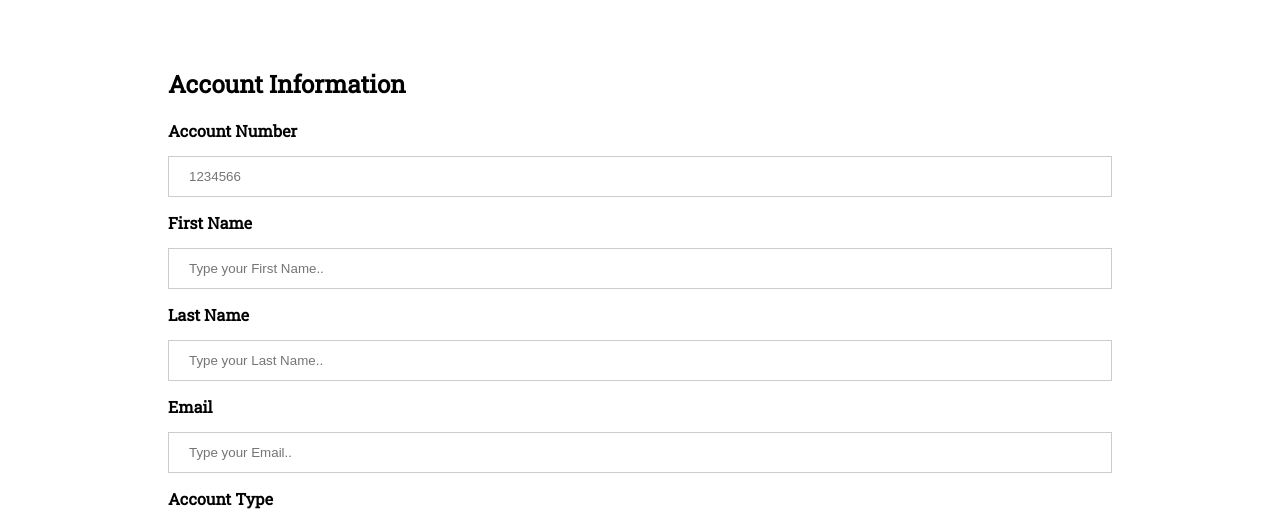
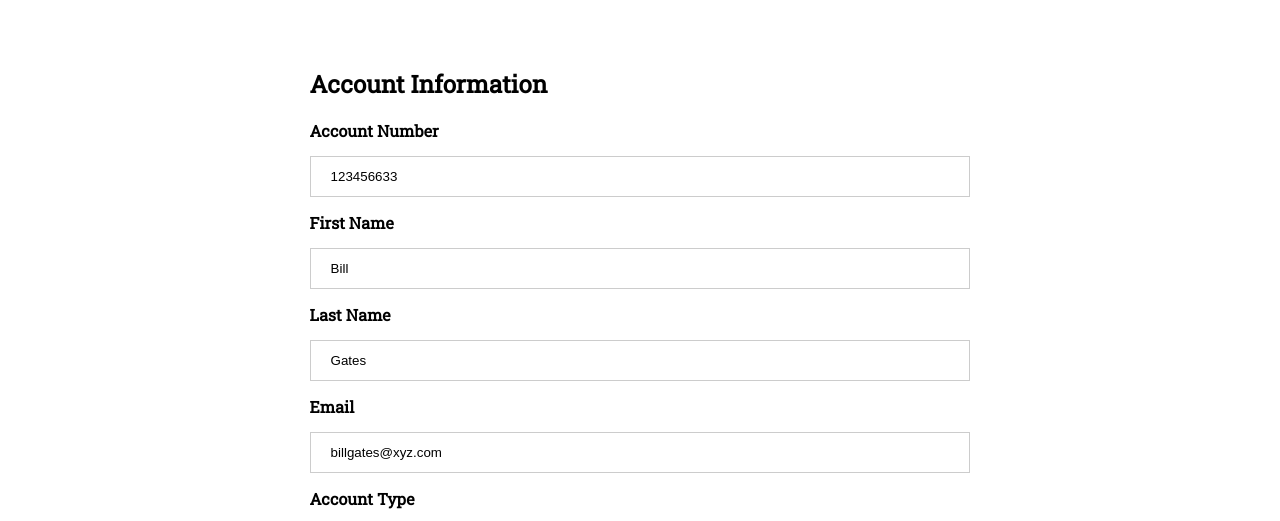
Before and after one commit to Jasoniyi/projectBanka, a plain HTML site: page userCreateAcctDashboard.html in a window 1280 px wide. Shown: the part 255-776 px from the top of the page. Drawn offline with Linux system fonts and the light colour scheme.

Commit message:
feat(create user account):user creates an account[Delivers #165211922]

```diff
--- a/css/style.css
+++ b/css/style.css
@@ -332,6 +332,10 @@
  .acct-list {
 	 flex-grow: 1;
 	 padding:50px;
+ }
+ .acctform {
+	 width: 70%;
+	 margin-left: 15%;
  }
 
  td a {
--- a/userCreateAcctDashboard.html
+++ b/userCreateAcctDashboard.html
@@ -28,19 +28,20 @@
 
 	<section class="acct-list center">
 		<div class="container">
-			<h1>Account Information</h1>
-			<form>
+			<!-- <h1>Account Information</h1> -->
+			<form class="acctform">
+                    <h1>Account Information</h1>
                 <label for="Account Number">Account Number</label>
-                <input type="text" id="AccountName" placeholder="1234566 ">
+                <input type="text" id="AccountName" value="123456633" readonly>
 
                 <label for="First Name">First Name</label>
-                <input type="text" id="firstName" placeholder="Type your First Name.. ">
+                <input type="text" id="firstName" value="Bill" readonly>
 
                 <label for="Last Name">Last Name</label>
-                <input type="text" id="lastName" placeholder="Type your Last Name.. ">
+                <input type="text" id="lastName" value="Gates" readonly>
 
                 <label for="email">Email</label>
-                <input type="email" id="AccountName" placeholder="Type your Email..">
+                <input type="email" id="AccountName" value="billgates@xyz.com" readonly>
 
                 <label for="Account Type">Account Type</label>
                 <select id="country" name="country">
@@ -48,8 +49,6 @@
                     <option value="current">Current</option>
                 </select>
 
-                <label for="balance">Beginning Balance</label>
-                <input type="number" placeholder="0.00">
 
                 <label for="Date">Beginning Date</label>
                 <input type="date" placeholder="...">
```
